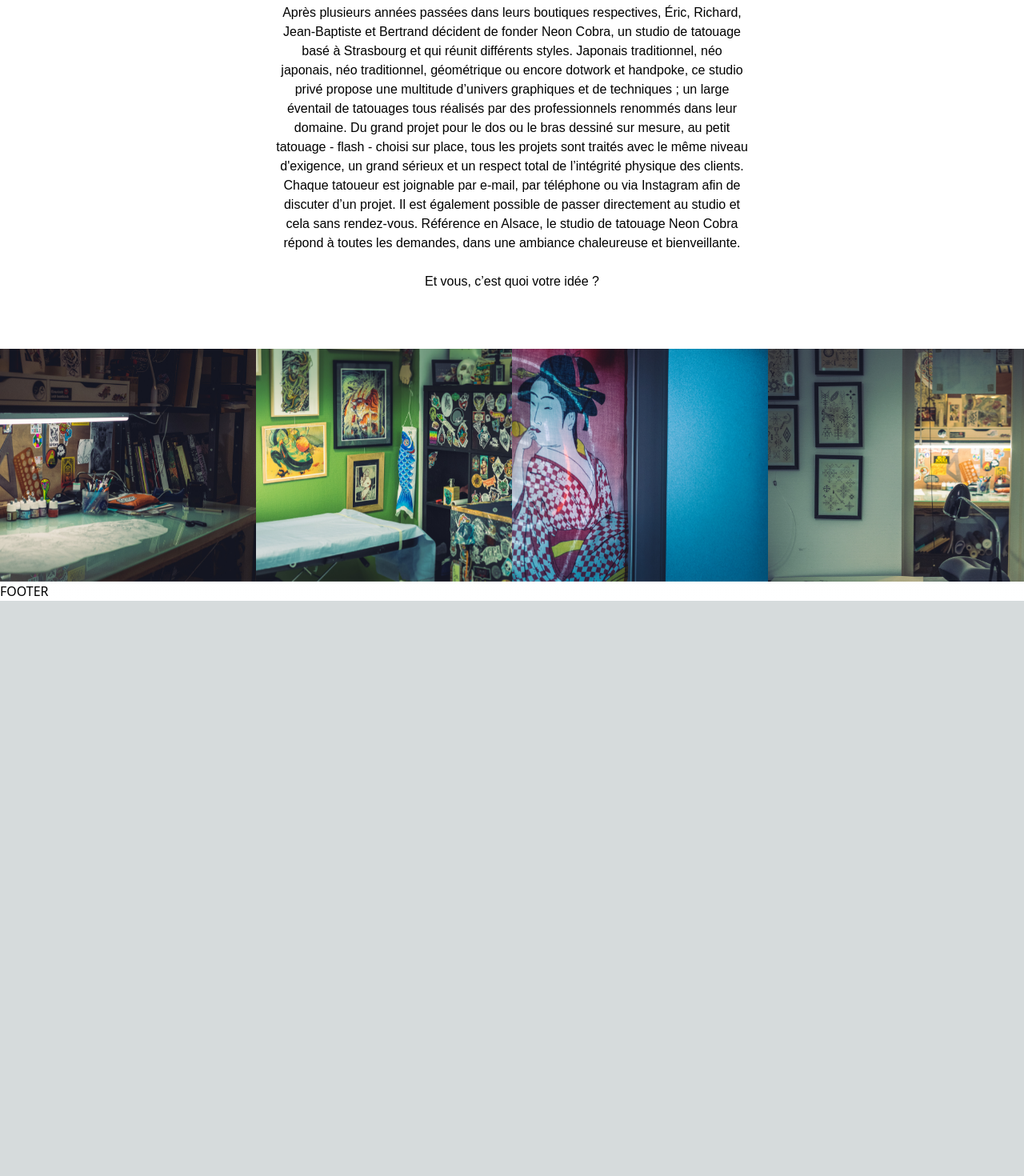
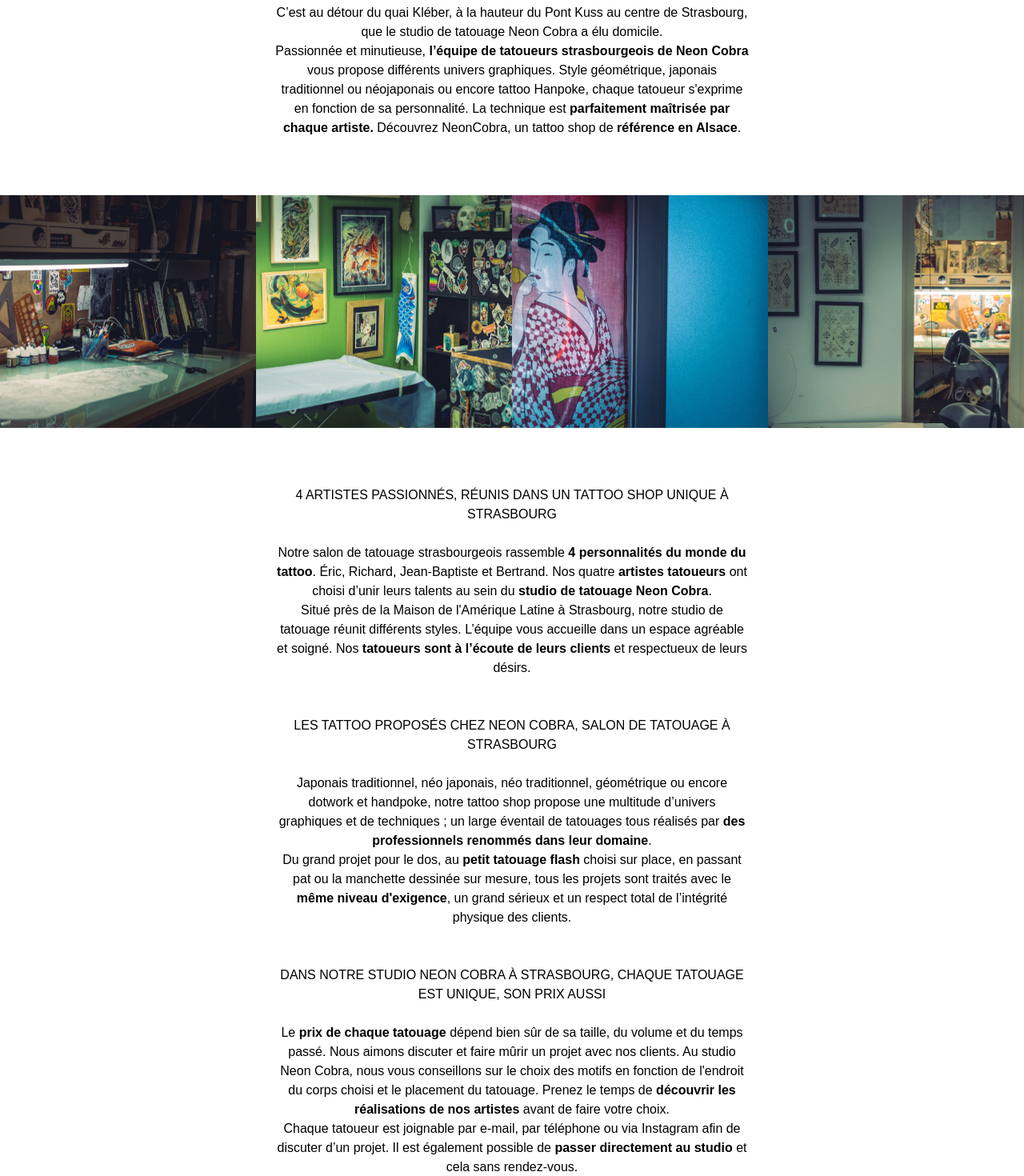
Before and after one commit to StefanHyde/NCT, a Next.js app: page / in a window 1280 px wide. Shown: the part 920-2390 px from the top of the page at 80% size. Before the commit the page ends 1671 px from the top, so only its background shows below. Built offline with nearby package versions, Linux system fonts and the light colour scheme.

Commit message:
Add shop section Add new banner img Fix swiper gap in high breakpoints

```diff
--- a/components/hero/index.js
+++ b/components/hero/index.js
@@ -8,7 +8,7 @@ export default function Hero({src, alt, title, description, place, ...props}) {
                 <div
                     className={`${place} absolute z-10 flex flex-col space-y-4 px-8 md:px-12 xl:px-8 md:py-24 xl:py-12 md:bg-neutrals-1000 md:bg-opacity-60`}>
                     <h1 className="font-scified text-5xl font-normal text-neutrals-0">{title}</h1>
-                    <h2 className="font-poppins text-base font-normal text-neutrals-0">{description}</h2>
+                    <h1 className="font-poppins text-base font-normal text-neutrals-0">{description}</h1>
                 </div>
             </div>
         </div>
--- a/components/swiper/index.js
+++ b/components/swiper/index.js
@@ -23,6 +23,11 @@ export default function swiperHome() {
                     spaceBetween: 0,
                     slidesPerView: 4,
                 },
+
+                1700: {
+                    spaceBetween: 0,
+                    slidesPerView: 6,
+                },
             }}
         >
             {pictures.map((picture, i) =>
--- a/data/homepage.js
+++ /dev/null
@@ -1,12 +0,0 @@
-export const homePage = [
-  {
-    id:1,
-    name: 'shopDescription',
-    data: 'Après plusieurs années passées dans leurs boutiques respectives, Éric, Richard, Jean-Baptiste et Bertrand décident de fonder Neon Cobra, un studio de tatouage basé à Strasbourg et qui réunit différents styles.\n' +
-        'Japonais traditionnel, néo japonais, néo traditionnel, géométrique ou encore dotwork et handpoke, ce studio privé propose une multitude d’univers graphiques et de techniques ; un large éventail de tatouages tous réalisés par des professionnels renommés dans leur domaine.\n' +
-        'Du grand projet pour le dos ou le bras dessiné sur mesure, au petit tatouage - flash - choisi sur place, tous les projets sont traités avec le même niveau d\'exigence, un grand sérieux et un respect total de l’intégrité physique des clients.\n' +
-        'Chaque tatoueur est joignable par e-mail, par téléphone ou via Instagram afin de discuter d’un projet. Il est également possible de passer directement au studio et cela sans rendez-vous.\n' +
-        'Référence en Alsace, le studio de tatouage Neon Cobra répond à toutes les demandes, dans une ambiance chaleureuse et bienveillante.',
-    extra: 'Et vous, c’est quoi votre idée ?'
-  }
-]
--- a/pages/index.js
+++ b/pages/index.js
@@ -2,16 +2,6 @@ import Head from 'next/head'
 import Hero from '../components/hero'
 import swiperHome from "../components/swiper";
 import imgBanner from '../public/img/NCT_banner_home.jpg';
-import {homePage} from '../data/homepage';
-
-
-export const getStaticProps = async () => {
-    return {
-        props: {
-            homeContent: homePage,
-        }
-    }
-}
 
 export default function Home() {
     return (
@@ -26,22 +16,24 @@ export default function Home() {
 
             <div className="mt-18">
                 <Hero src={imgBanner} alt={`salon de tattoo neon cobra tattoo`} title={`NEON COBRA TATTOO`}
-                      description={`Votre salon de tattoo à Strasbourg`} place={`xl:ml-40`}/>
+                      description={`salon de tatouage à Strasbourg pour toutes vos envies`} place={`xl:ml-40`}/>
             </div>
 
             <div className="flex flex-col py-12 bg-neutrals-0 space-y-12">
                 <h2 className="font-scified text-3xl font-normal text-neutrals-1000 text-center">LE SHOP</h2>
                 <div className="flex justify-center">
 
-                    {homePage.map(homePage =>
-                        <p key={homePage.id}
-                           className="w-full p-6 md:w-2/3 xl:w-1/2 font-poppins text-center text-neutrals-1000">
-                            {homePage.data}
-                            <br/>
-                            <br/>
-                            {homePage.extra}
+                    <div className="w-full p-6 md:w-2/3 xl:w-1/2 font-poppins text-center text-neutrals-1000">
+                        <p>C’est au détour du quai Kléber, à la hauteur du Pont Kuss au centre de Strasbourg, que le
+                            studio de tatouage Neon Cobra a élu domicile.<br/>
+                            Passionnée et minutieuse, <strong>l’équipe de tatoueurs strasbourgeois de Neon
+                                Cobra</strong> vous propose différents univers graphiques. Style géométrique, japonais
+                            traditionnel ou néojaponais ou encore tattoo Hanpoke, chaque tatoueur s'exprime en
+                            fonction de sa personnalité. La technique est <strong>parfaitement maîtrisée par chaque
+                                artiste. </strong>
+                            Découvrez NeonCobra, un tattoo shop de <strong>référence en Alsace</strong>.
                         </p>
-                    )}
+                    </div>
                 </div>
             </div>
 
@@ -49,6 +41,58 @@ export default function Home() {
                 {swiperHome()}
             </div>
 
+            <div className="flex flex-col py-12 bg-neutrals-0 space-y-12">
+                <div className="flex flex-col items-center">
+
+                    <div className="w-full p-6 md:w-2/3 xl:w-1/2 font-poppins text-center text-neutrals-1000">
+                        <h2 className="font-poppins text-center text-neutrals-1000 uppercase">4 artistes passionnés,
+                            réunis dans un tattoo shop unique à Strasbourg</h2>
+                        <br/>
+                        <p>Notre salon de tatouage strasbourgeois rassemble <strong>4 personnalités du monde du
+                            tattoo</strong>. Éric, Richard, Jean-Baptiste et Bertrand. Nos quatre <strong>artistes
+                            tatoueurs</strong> ont choisi d’unir leurs talents au sein du <strong>studio de tatouage
+                            Neon Cobra</strong>. </p>
+                        <p>Situé près de la Maison de l'Amérique Latine à Strasbourg, notre studio de tatouage réunit
+                            différents styles. L’équipe vous accueille dans un espace agréable et soigné. Nos <strong>tatoueurs
+                                sont à l’écoute de leurs clients </strong>et respectueux de leurs désirs.</p>
+                    </div>
+
+                    <div className="w-full p-6 md:w-2/3 xl:w-1/2 font-poppins text-center text-neutrals-1000">
+                        <h2 className="font-poppins text-center text-neutrals-1000 uppercase">Les tattoo proposés chez
+                            Neon Cobra, salon de tatouage à Strasbourg</h2>
+                        <br/>
+                        <p>Japonais traditionnel, néo japonais, néo traditionnel, géométrique ou encore dotwork et
+                            handpoke, notre tattoo shop propose une multitude d’univers graphiques et de techniques ; un
+                            large éventail de tatouages tous réalisés par <strong>des professionnels renommés dans leur
+                                domaine</strong>.</p>
+                        <p>Du grand projet pour le dos, au <strong>petit tatouage flash</strong> choisi sur place, en
+                            passant pat ou la manchette dessinée sur mesure, tous les projets sont traités avec
+                            le <strong>même niveau d'exigence</strong>, un grand sérieux et un respect total de
+                            l’intégrité physique des clients.</p>
+                    </div>
+
+                    <div className="w-full p-6 md:w-2/3 xl:w-1/2 font-poppins text-center text-neutrals-1000">
+                        <h2 className="font-poppins text-center text-neutrals-1000 uppercase">Dans notre studio Neon
+                            Cobra à Strasbourg, chaque tatouage est unique, son prix aussi</h2>
+                        <br/>
+                        <p>Le <strong>prix de chaque tatouage</strong> dépend bien sûr de sa taille, du volume et du
+                            temps passé. Nous aimons discuter et faire mûrir un projet avec nos clients. Au studio Neon
+                            Cobra, nous vous conseillons sur le choix des motifs en fonction de l'endroit du corps
+                            choisi et le placement du tatouage. Prenez le temps de <strong>découvrir les réalisations de
+                                nos artistes</strong> avant de faire votre choix.</p>
+                        <p>Chaque tatoueur est joignable par e-mail, par téléphone ou via Instagram afin de discuter
+                            d’un projet. Il est également possible de <strong>passer directement au studio</strong> et
+                            cela sans rendez-vous.</p>
+                        <p>Votre santé est notre priorité, l’<strong>hygiène de notre salon de tatouage est
+                            irréprochable</strong>. Les instruments sont stériles et à usage unique. Le salon, les
+                            postes de travail sont nettoyés à chaque séance.</p>
+                    </div>
+
+
+                </div>
+            </div>
+
+
         </>
     )
 }
```
Also changed, not shown: public/img/NCT_banner_home.jpg.
